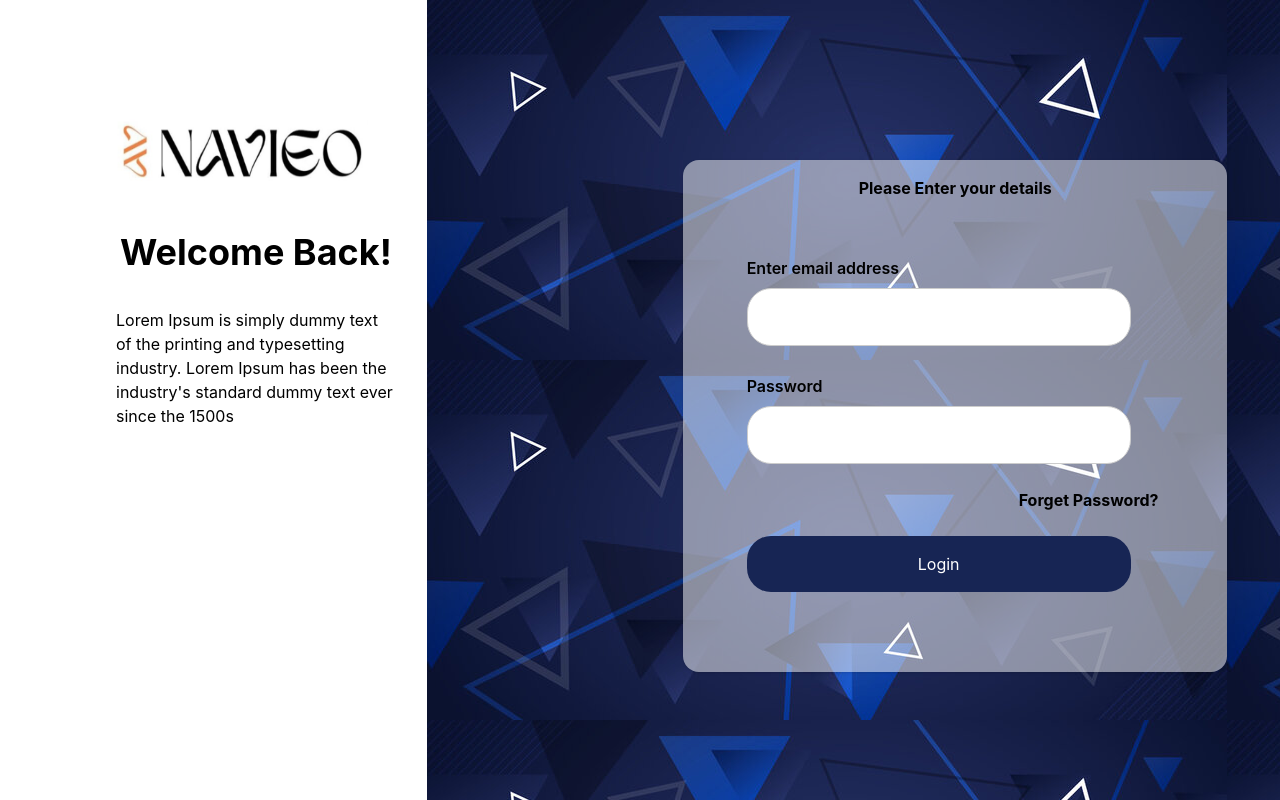
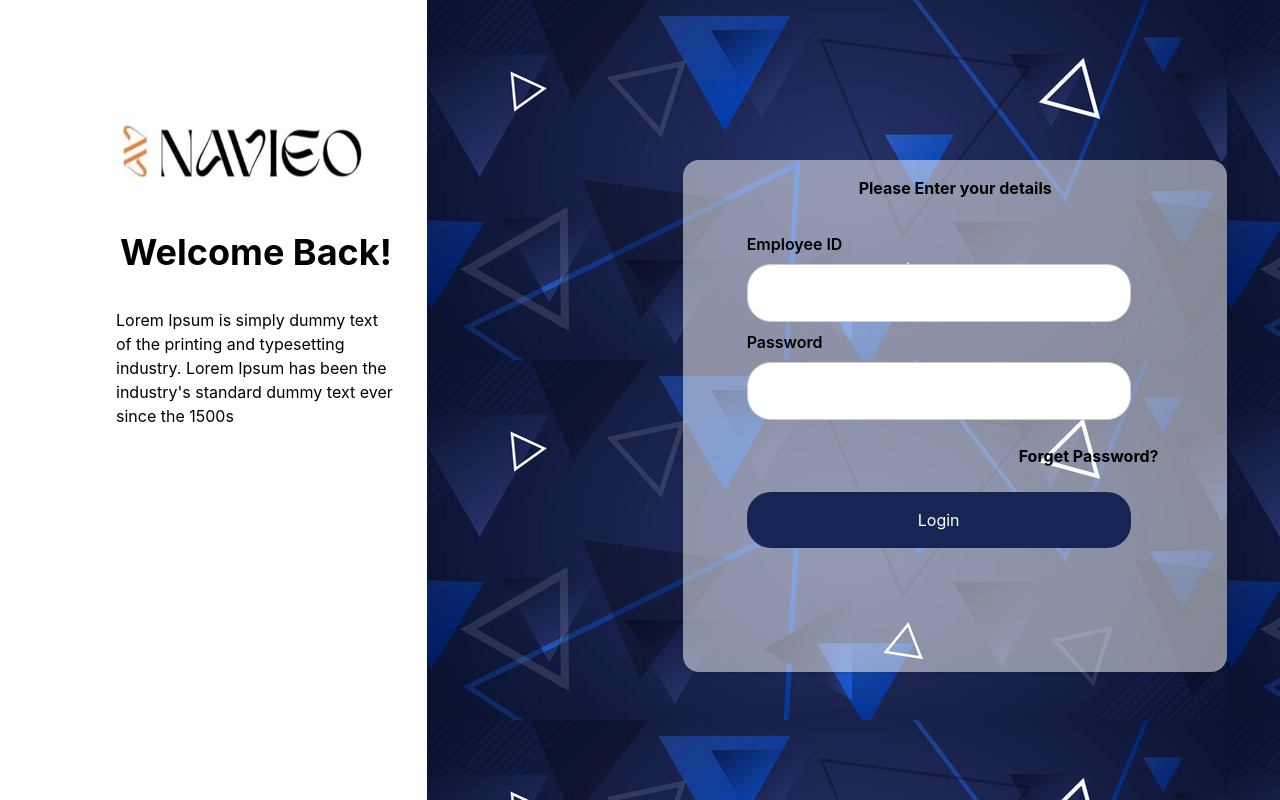
Before and after one commit to Sameer-khann/Navieo.employee, a React (Create React App) app in the folder frontend/: page /login in a window 1280 px wide. Built offline with nearby package versions, Linux system fonts and the light colour scheme.

Commit message:
Deployment

```diff
--- a/frontend/src/components/LoginForm.js
+++ b/frontend/src/components/LoginForm.js
@@ -1,17 +1,57 @@
-const LoginForm=()=>{
-    return(
+import React from 'react';
+import { useFormik } from 'formik';
+import * as Yup from 'yup';
+import axios from 'axios';
+
+
+const LoginForm = () => {
+
+  const formik = useFormik({
+    initialValues: {
+      EmpID: '',
+      password: '',
+    },
+    validationSchema: Yup.object({
+      EmpID: Yup.number().required('Required'),
+      password: Yup.string().required('Required'),
+    }),
+    onSubmit: values => {
+      axios.post('http://yourserver.com/login', values)
+        .then(response => {
+          // Handle the response from the server
+          console.log(response.data);
+        })
+        .catch(error => {
+          // Handle errors
+          console.error(error);
+        });
+    },
+  });
+
+
+  return (
     <>
       <div className="md:w-2/3   h-screen bg-background " >
 
         <div className="shadow md:ml-64 rounded-2xl  mt-10 md:mt-40 bg-white h-[32rem] w-[34rem] bg-opacity-50 ">
 
           <h1 className="font-bold p-4 m-4 ml-40 mt-8">Please Enter your details</h1>
-       <h1 className="ml-16 mt-10 font-semibold">Enter email address</h1>
-       <input className="p-4 m-2 ml-16 rounded-3xl w-96"></input>
-       <h1 className="ml-16 mt-5 font-semibold">Password</h1>
-       <input className="p-4 m-2 ml-16 rounded-3xl w-96"></input>
+          <label className="ml-16 mt-10 font-semibold">Employee ID</label>
+          <input className="p-4 m-2 ml-16 rounded-3xl w-96" type='number' {...formik.getFieldProps('EmpID')}/>
+
+          {formik.touched.email && formik.errors.email ? (
+                <div>{formik.errors.email}</div>
+            ) : null}
+
+          <label className="ml-16 mt-5 font-semibold">Password</label>
+          <input className="p-4 m-2 ml-16 rounded-3xl w-96" type='password' {...formik.getFieldProps('password')}/>
+
+          {formik.touched.password && formik.errors.password ? (
+                <div>{formik.errors.password}</div>
+            ) : null}
+
           <h1 className="ml-80 p-4 font-bold cursor-pointer hover:text-slate-200">Forget Password?</h1>
-       <button className="ml-16 bg-blue-950 w-96 rounded-3xl p-4 m-2 text-white">Login</button>
+          <button className="ml-16 bg-blue-950 w-96 rounded-3xl p-4 m-2 text-white" type="submit">Login</button>
 
         </div>
       </div>
```
Also changed, not shown: 1 other file (tests, documents, lock files or other folders). Lines whose indentation alone changed are shown as unchanged.
